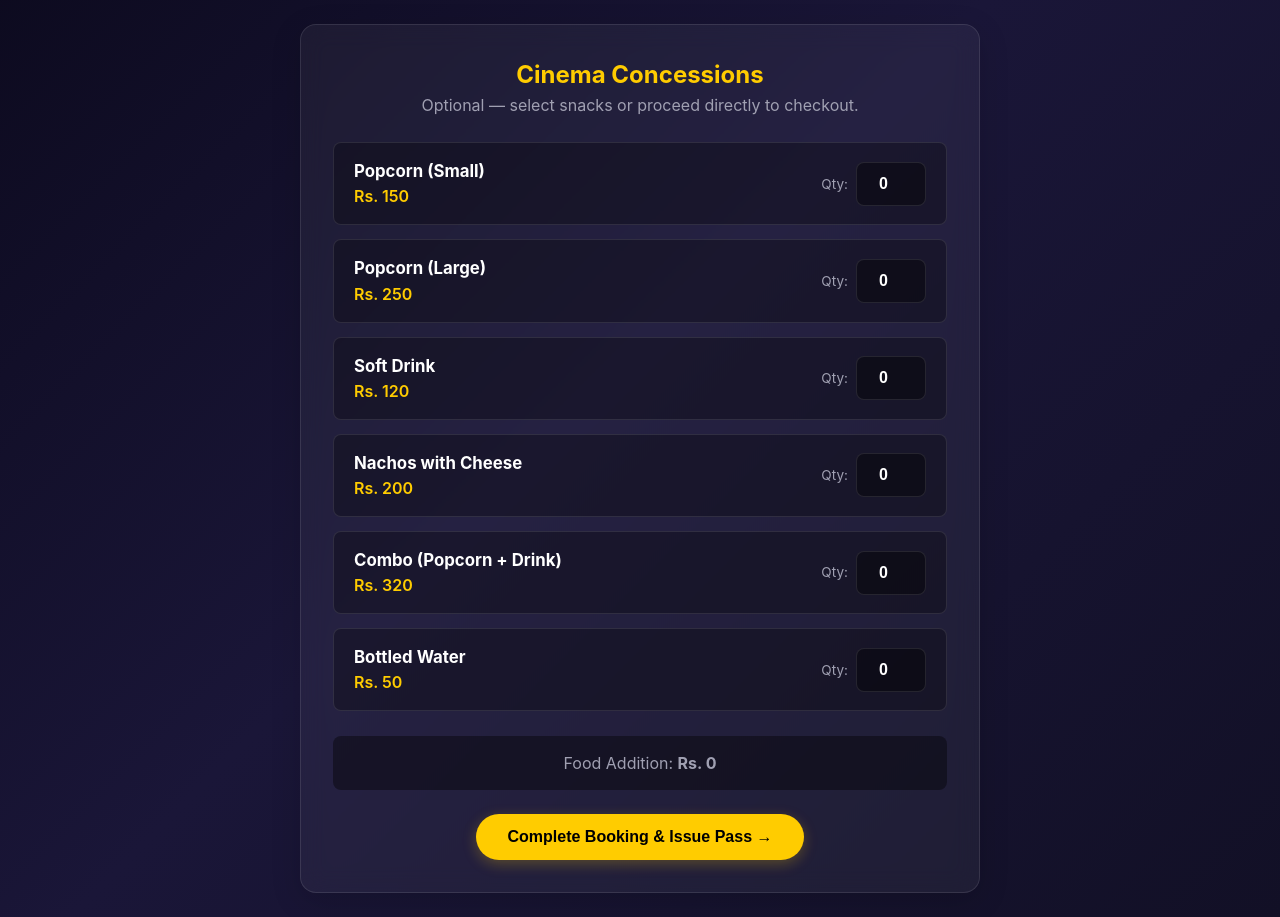
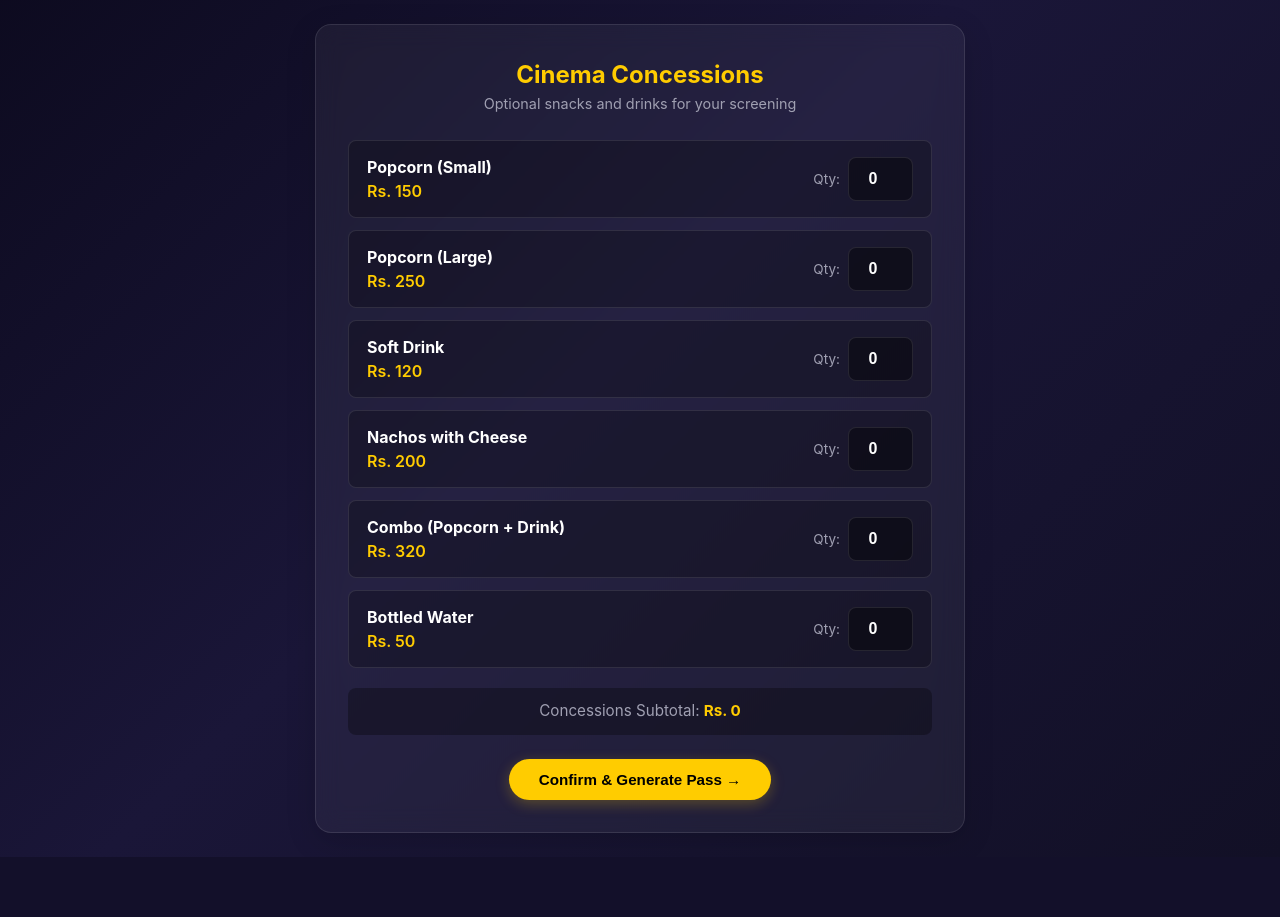
Before and after one commit to MEETH007/TJP--MULTIPLEX, a Flask app: page /food in a window 1280 px wide. Shown: the part 224-1141 px from the top of the page. After the commit the page ends 1081 px from the top, so only its background shows below. Run offline with Flask 3, Linux system fonts and the light colour scheme; the visitor is signed in with stand-in values (Sample User, id 1).

Commit message:
Update food.html

```diff
--- a/templates/food.html
+++ b/templates/food.html
@@ -1,33 +1,33 @@
 {% extends "base.html" %}
 {% block content %}
-<div class="card" style="max-width: 680px; margin: auto;">
+<div class="card" style="max-width: 650px; margin: auto;">
     <h2 style="text-align:center; color: var(--primary);">Cinema Concessions</h2>
-    <p style="text-align:center; color: var(--text-muted); margin-bottom: 25px;">Optional — select snacks or proceed directly to checkout.</p>
+    <p style="text-align:center; color: var(--text-muted); margin-bottom: 25px; font-size: 0.9rem;">Optional snacks and drinks for your screening</p>
 
     <form method="POST">
-        <div style="display: flex; flex-direction: column; gap: 14px;">
+        <div style="display: flex; flex-direction: column; gap: 12px;">
             {% for key, item in menu.items() %}
-            <div style="background: rgba(0,0,0,0.3); padding: 16px 20px; border-radius: var(--radius-sm); border: 1px solid var(--card-border); display: flex; justify-content: space-between; align-items: center;">
+            <div style="background: rgba(0,0,0,0.25); padding: 14px 18px; border-radius: var(--radius-sm); border: 1px solid var(--card-border); display: flex; justify-content: space-between; align-items: center;">
                 <div>
-                    <strong style="font-size: 1.05rem;">{{ item[0] }}</strong><br>
+                    <strong style="font-size: 1rem;">{{ item[0] }}</strong><br>
                     <span style="color: var(--primary); font-weight: 600;">Rs. {{ item[1] }}</span>
                 </div>
 
                 <div style="display: flex; align-items: center; gap: 8px;">
                     <label style="font-size: 0.85rem; color: var(--text-muted);">Qty:</label>
                     <input type="number" name="qty_{{ key }}" data-price="{{ item[1] }}" class="food-qty" value="0" min="0" max="10"
-                           style="width: 70px; text-align: center; font-weight: bold;">
+                           style="width: 65px; text-align: center; font-weight: bold;">
                 </div>
             </div>
             {% endfor %}
         </div>
 
-        <div style="margin-top: 25px; padding: 15px; background: rgba(0,0,0,0.4); border-radius: var(--radius-sm); text-align: center;">
-            <p style="font-size: 1rem; color: var(--text-muted);">Food Addition: <strong>Rs. <span id="food-sum">0</span></strong></p>
+        <div style="margin-top: 20px; padding: 12px; background: rgba(0,0,0,0.3); border-radius: var(--radius-sm); text-align: center;">
+            <p style="font-size: 0.95rem; color: var(--text-muted);">Concessions Subtotal: <strong style="color: var(--primary);">Rs. <span id="food-sum">0</span></strong></p>
         </div>
 
         <div style="text-align:center; margin-top: 24px;">
-            <button type="submit" class="btn" style="padding: 14px 32px; font-size: 1rem;">Complete Booking & Issue Pass →</button>
+            <button type="submit" class="btn" style="padding: 12px 30px; font-size: 0.95rem;">Confirm & Generate Pass →</button>
         </div>
     </form>
 </div>
```
